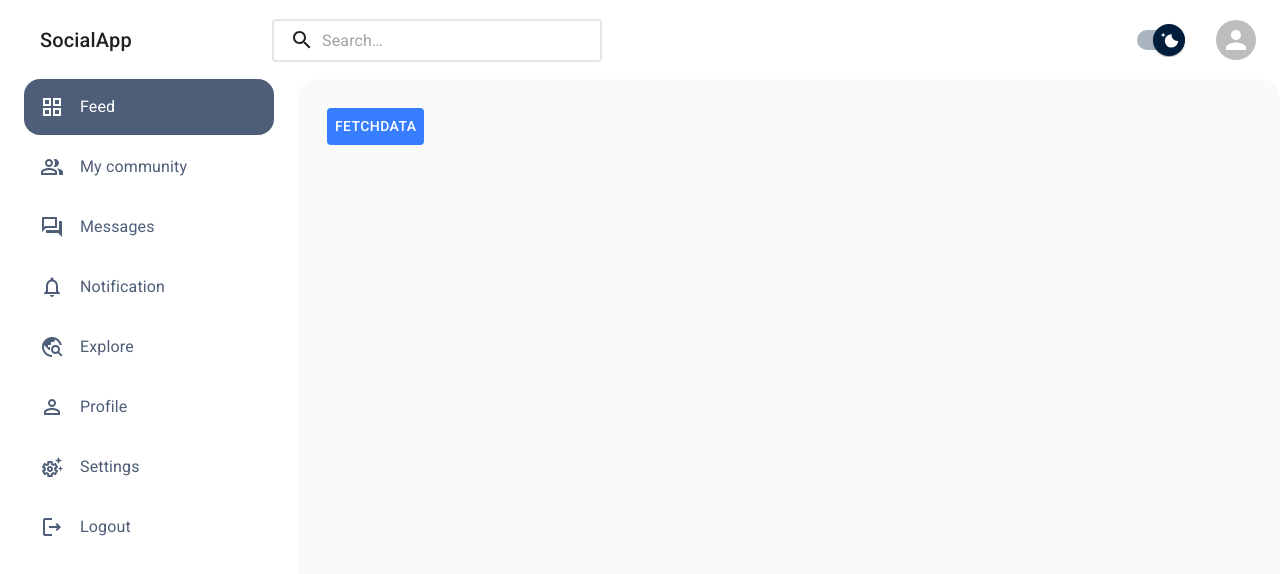
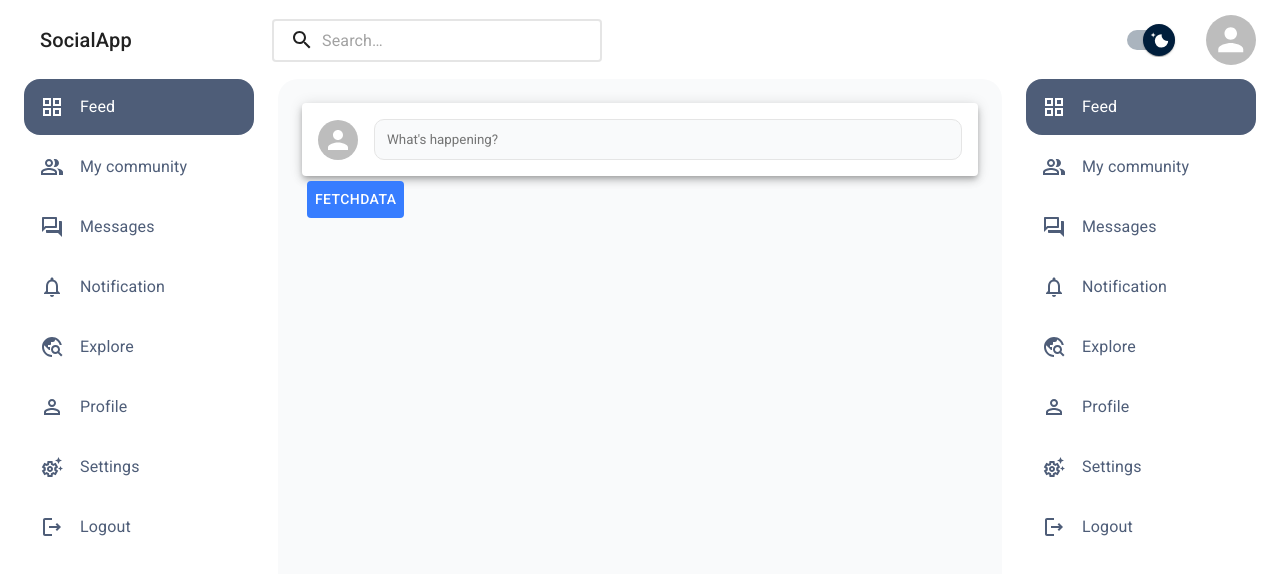
Before and after one commit to waihinsoe/socialApp, a React (Vite) app in the folder frontend/: page / in a window 1280 px wide. Shown: the top 574 px of the page. Built offline with nearby package versions, Linux system fonts and the light colour scheme; no server answers; sample sign-in values are in the browser's storage.

Commit message:
feat: init feed

```diff
--- a/frontend/src/components/Layout.tsx
+++ b/frontend/src/components/Layout.tsx
@@ -39,6 +39,7 @@ const Layout = ({ children }: Props) => {
         >
           {children}
         </Box>
+        <SideBar />
       </Box>
     </Box>
   );
--- a/frontend/src/components/SideBar.tsx
+++ b/frontend/src/components/SideBar.tsx
@@ -69,7 +69,7 @@ const SideBar = () => {
   return (
     <Box
       sx={{
-        width: 250,
+        width: 230,
         bgcolor: "primary.main",
         // minHeight: "100vh",
         padding: "0 1.5rem",
--- a/frontend/src/components/navBar.tsx
+++ b/frontend/src/components/navBar.tsx
@@ -159,18 +159,11 @@ const NavBar = () => {
           <Box sx={{ flexGrow: 1 }} />
           <DarkModeToggle />
           <Box sx={{ display: { xs: "none", md: "flex" } }}>
-            {/* <IconButton
-              size="large"
-              edge="end"
-              aria-label="account of current user"
-              aria-controls={menuId}
-              aria-haspopup="true"
-              onClick={handleProfileMenuOpen}
-              color="inherit"
-            >
-              <AccountCircle />
-            </IconButton> */}
-            <Avatar alt="Remy Sharp" src={owner ? owner.asset_url : ""} />
+            <Avatar
+              alt="Remy Sharp"
+              src={owner ? owner.asset_url : ""}
+              sx={{ width: 50, height: 50 }}
+            />
           </Box>
           <Box sx={{ display: { xs: "flex", md: "none" } }}>
             <IconButton
--- a/frontend/src/contexts/ColorModeContext.tsx
+++ b/frontend/src/contexts/ColorModeContext.tsx
@@ -26,6 +26,7 @@ export const ColorModeProvider = ({ children }: Props) => {
     () => createTheme(getDesignTokens(data.mode)),
     [data.mode]
   );
+
   return (
     <ColorModeContext.Provider value={{ ...data, updateData }}>
       <ThemeProvider theme={theme}>{children}</ThemeProvider>
--- a/frontend/src/pages/feed/index.tsx
+++ b/frontend/src/pages/feed/index.tsx
@@ -1,19 +1,52 @@
 import { useAppDispatch, useAppSelector } from "../../store/hook";
 import { BlueButton } from "../../utils/theme";
 import { appData, fetchAppData } from "../../store/slice/appSlice";
+import {
+  Avatar,
+  Box,
+  Button,
+  IconButton,
+  Paper,
+  Typography,
+} from "@mui/material";
+import { ColorModeContext } from "../../contexts/ColorModeContext";
+import { useContext } from "react";
+import PhotoLibraryOutlinedIcon from "@mui/icons-material/PhotoLibraryOutlined";
 
 const Feed = () => {
-  const { ...data } = useAppSelector(appData);
+  const { mode } = useContext(ColorModeContext);
+  const { owner } = useAppSelector(appData);
   const dispatch = useAppDispatch();
   const accessToken = localStorage.getItem("accessToken");
+
   return (
-    <>
+    <Box>
+      <Paper elevation={5} sx={{ p: 2 }}>
+        <Box sx={{ display: "flex", alignItems: "center", gap: 2 }}>
+          <Avatar src={owner ? owner.asset_url : ""} />
+          <input
+            style={{
+              padding: "12px",
+              border: `1px solid ${mode === "dark" ? "#4e5d78" : "#e5e5e5"}`,
+              outline: "none",
+              borderRadius: "10px",
+              width: "100%",
+              backgroundColor: mode === "dark" ? "#212833" : "#f9fafb",
+              color: mode === "dark" ? "#eeeff2" : "#4e5d78",
+            }}
+            placeholder="What's happening?"
+          />
+        </Box>
+        <Box>
+          <Box></Box>
+        </Box>
+      </Paper>
       <BlueButton
         onClick={() => accessToken && dispatch(fetchAppData(accessToken))}
       >
         fetchData
       </BlueButton>
-    </>
+    </Box>
   );
 };
 
--- a/frontend/src/utils/theme.ts
+++ b/frontend/src/utils/theme.ts
@@ -10,6 +10,7 @@ export const getDesignTokens = (mode: PaletteMode) => ({
           },
           secondary: {
             main: "#f9fafb",
+            light: "#9f1802",
           },
           info: {
             main: "#4e5d78",
```
